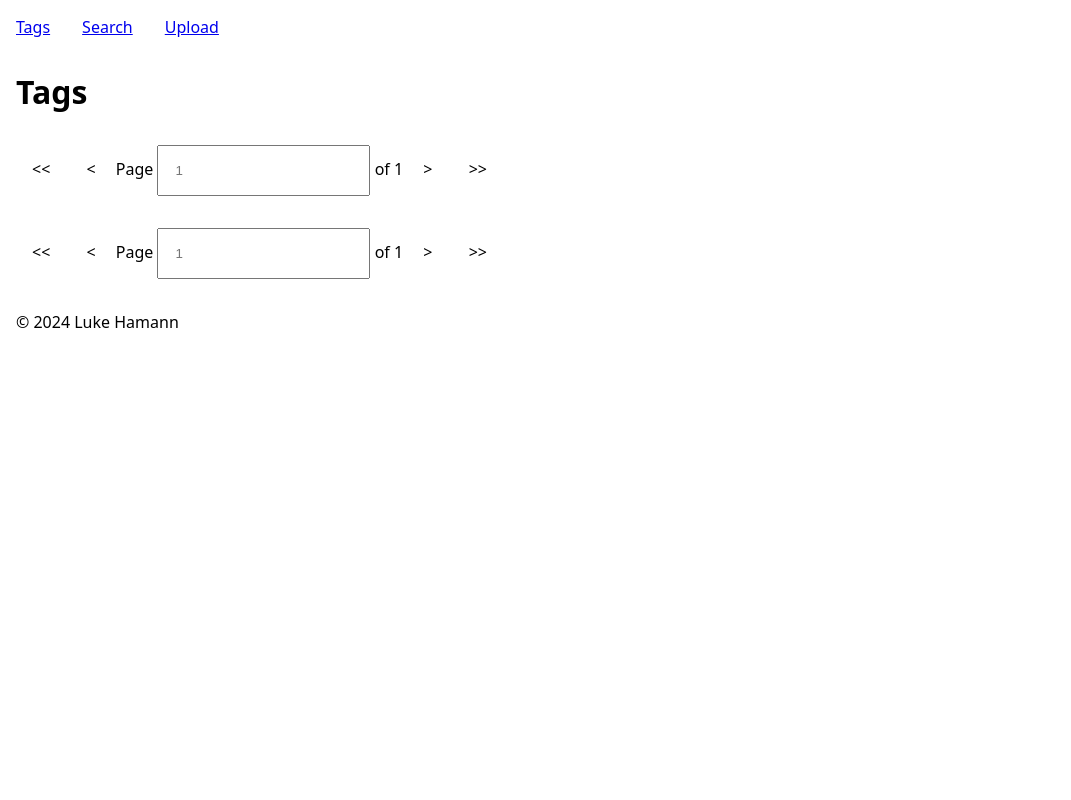
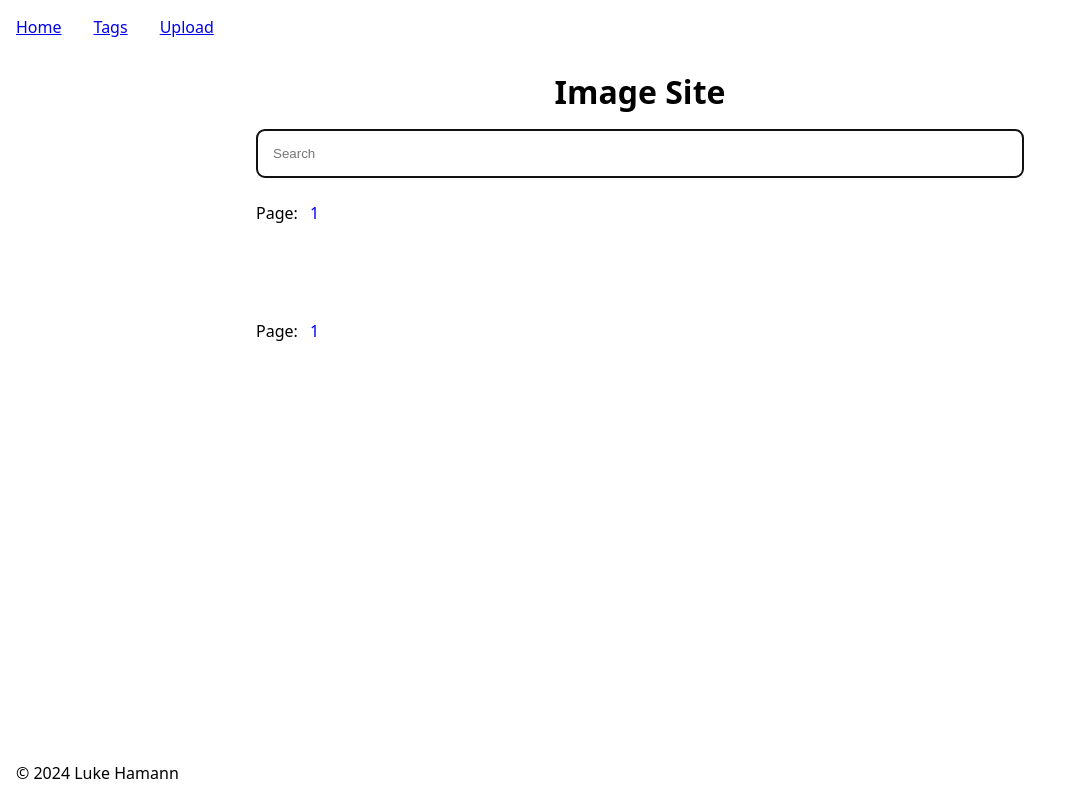
Before and after one commit to luke-hamann/imagesite, a Django app: page / in a window 1280 px wide. Shown: the whole page, without its empty margins (0-1071 px from the left). Run offline with Django 5.2, Linux system fonts and the light colour scheme; data that the repository does not hold is empty.

Commit message:
Fix search page; Improve CSS

```diff
--- a/main/static/css/site.css
+++ b/main/static/css/site.css
@@ -12,6 +12,20 @@
         Roboto, Oxygen, Ubuntu, Cantarell, 'Open Sans', 'Helvetica Neue',
         sans-serif;
 }
+
+/* Sticky footer */
+
+body {
+    display: flex;
+    flex-direction: column;
+    min-height: 100vh;
+}
+
+main {
+    flex-grow: 1;
+}
+
+/* Text */
 
 .center {
     text-align: center;
@@ -49,6 +63,8 @@
 .heading, .content {
     margin: 1rem;
 }
+
+/* Buttons */
 
 .button {
     display: inline-block;
@@ -88,6 +104,41 @@
 .image-list-item {
     padding: 1rem;
     vertical-align: middle;
+}
+
+/* Search Page */
+
+.search-box {
+    border: 0.1rem solid;
+    border-radius: 0.5rem;
+    display: block;
+    padding: 1rem;
+    margin: 0 1rem;
+    width: calc(100% - 2rem);
+}
+
+.search-result-list {
+    display: flex;
+    flex-direction: row;
+    flex-wrap: wrap;
+    gap: 1rem;
+    justify-content: center;
+    padding: 3rem 0 0;
+}
+
+.search-result {
+    border-radius: 0.5rem;
+    width: fit-content;
+}
+
+.search-result-image {
+    height: 10rem;
+    max-width: 100%;
+    object-fit: cover;
+}
+
+.search-result-description {
+    padding: 0.5rem;
 }
 
 /* Upload Form */
@@ -178,5 +229,5 @@
 /* Footer */
 
 .footer {
-    padding: 1rem 1rem 50vh;
+    padding: 1rem;
 }
--- a/main/templates/_base.html
+++ b/main/templates/_base.html
@@ -13,13 +13,13 @@
         <nav>
             <ul class="list-unstyled navbar-list">
                 <li>
-                    <a href="{% url 'tags' %}" class="navbar-link">
-                        Tags
+                    <a href="{% url 'home' %}" class="navbar-link">
+                        Home
                     </a>
                 </li>
                 <li>
-                    <a href="{% url 'search' %}" class="navbar-link">
-                        Search
+                    <a href="{% url 'tags' %}" class="navbar-link">
+                        Tags
                     </a>
                 </li>
                 <li>
--- a/main/templates/detail.html
+++ b/main/templates/detail.html
@@ -19,7 +19,7 @@
     <p class="content">
         <b>Tags:</b>
         {% for tag in image.tags.all %}
-            <a href="{% url 'search' %}?q={{ tag.name }}">{{ tag.name }}</a>
+            <a href="{% url 'home' %}?q={{ tag.name }}">{{ tag.name }}</a>
         {% endfor %}
     </p>
 
--- a/main/templates/search.html
+++ b/main/templates/search.html
@@ -1,41 +1,52 @@
 {% extends '_base.html' %}
 
-{% block title %}Search{% endblock %}
+{% block title %}Image Site{% endblock %}
 
 {% block content %}
-<h1 class="heading">
-    Search
+    <div class="limit-width">
+        <h1 class="heading center">
+            Image Site
         </h1>
-
         <form action="." method="get">
+            <input type="search" name="q" value="{{ query }}" autocomplete="off"
+                placeholder="Search" class="search-box" autofocus />
+        </form>
+        <div class="content">
+            <span>Page:</span>
+            {% for i in page.paginator.page_range %}
+                <a href="?q={{ query }}&p={{ i }}" class="button">
+                    {{ i }}
+                </a>
+            {% endfor %}
+        </div>
+        <div class="search-result-list">
+            {% for image in images %}
+                <div class="search-result">
+                    <a href="{% url 'detail' image.id image.slug %}">
+                        <img src="{% url 'image' image.id %}?format=thumbnail"
+                            loading="lazy" class="search-result-image" /></a>
+                    <div class="search-result-description">
                         <div>
-        <input type="search" name="q" value="{{ query }}" />
-        <input type="submit" value="Search" />
+                            <a href="{% url 'detail' image.id image.slug %}">
+                                {{ image.title }}
+                            </a>
                         </div>
                         <div>
-        {{ images.count }} image{{ images.count | pluralize }}
+                            {% for tag in image.tags.all %}
+                                <a href="?q={{ tag.name }}">{{ tag.name }}</a>
+                            {% endfor %}
                         </div>
-    <table>
-        {% for image in images %}
-            <tr>
-                <td>
-                    <a href="{% url 'detail' image.id %}">
-                        <img src="{% url 'image' image.id %}?format=thumbnail" loading="lazy" />
+                    </div>
+                </div>
+            {% endfor %}
+        </div>
+        <div class="content">
+            <span>Page:</span>
+            {% for i in page.paginator.page_range %}
+                <a href="?q={{ query }}&p={{ i }}" class="button">
+                    {{ i }}
                 </a>
-                </td>
-                <td>
-                    <h3>
-                        {{ image.title }}
-                    </h3>
-                    <p>
-                        {% for tag in image.tags.all %}
-                            <span>{{ tag.name }}</span>
             {% endfor %}
-                    </p>
-                </td>
-            </tr>
-        {% endfor %}
-    </table>
-
-</form>
+        </div>
+    </div>
 {% endblock %}
--- a/main/templates/tags.html
+++ b/main/templates/tags.html
@@ -3,6 +3,7 @@
 {% block title %}Tags{% endblock %}
 
 {% block content %}
+    <div class="limit-width">
 
         <h1 class="heading">Tags</h1>
 
@@ -10,7 +11,7 @@
 
         {% for tag in tags %}
             <h2 class="heading">
-        <a href="{% url 'search' %}?q={{ tag.name }}">{{ tag.name }}</a>
+                <a href="{% url 'home' %}?q={{ tag.name }}">{{ tag.name }}</a>
                 ({{ tag.image_set.count }})
             </h2>
             <ul class="list-unstyled image-list">
@@ -26,4 +27,5 @@
 
         {% include '_tags_paginator.html' %}
 
+    </div>
 {% endblock %}
--- a/main/urls.py
+++ b/main/urls.py
@@ -3,14 +3,14 @@ from django.urls import path
 from . import views
 
 urlpatterns = [
+    path('', views.search, name='home'),
+    path('tags/', views.tags, name='tags'),
+    path('upload/', views.upload, name='upload'),
     path('image/<int:image_id>/', views.image, name='image'),
     path('autocomplete/', views.autocomplete, name='autocomplete'),
     path('autocomplete/<str:data>/', views.autocomplete, name='autocomplete'),
-    path('', views.tags, name='tags'),
     path('detail/<int:image_id>/', views.detail, name='detail'),
     path('detail/<int:image_id>/<str:slug>/', views.detail, name='detail'),
     path('detail/<int:image_id>/<str:slug>/edit/', views.edit, name='edit'),
     path('detail/<int:image_id>/<str:slug>/delete/', views.delete, name='delete'),
-    path('search/', views.search, name='search'),
-    path('upload/', views.upload, name='upload'),
 ]
--- a/main/views.py
+++ b/main/views.py
@@ -187,15 +187,22 @@ def delete(request: HttpRequest, slug: str, image_id: int):
 def search(request):
     query = request.GET.get('q', '')
 
+    page_number = int(request.GET.get('p', 1))
     try:
         page = int(request.GET.get('p', 1))
     except:
         page = 1
 
     tokens = query.split()
-    positiveTokens = filter(lambda t : not t.startswith('-'), tokens)
-    negativeTokens = filter(lambda t : t.startswith('-'), tokens)
 
+    positiveFilter = lambda token: not token.startswith('-')
+    negativeFilter = lambda token: token.startswith('-')
+
+    positiveTokens = filter(positiveFilter, tokens)
+    negativeTokens = filter(negativeFilter, tokens)
+    negativeTokens = map(lambda token: token[1:], negativeTokens)
+
+    # Build the database query
     images = Image.objects.all()
 
     for token in positiveTokens:
@@ -204,9 +211,17 @@ def search(request):
     for token in negativeTokens:
         images = images.exclude(tags__name=token)
 
+    images = images.order_by('title')
+
+    # Paginate the data
+    paginator = Paginator(images, 2)
+    page = paginator.get_page(page_number)
+    images = page.object_list
+
     context = {
         'query': query,
         'images': images,
+        'page': page,
     }
 
     return render(request, 'search.html', context)
```
Lines whose indentation alone changed are shown as unchanged.
